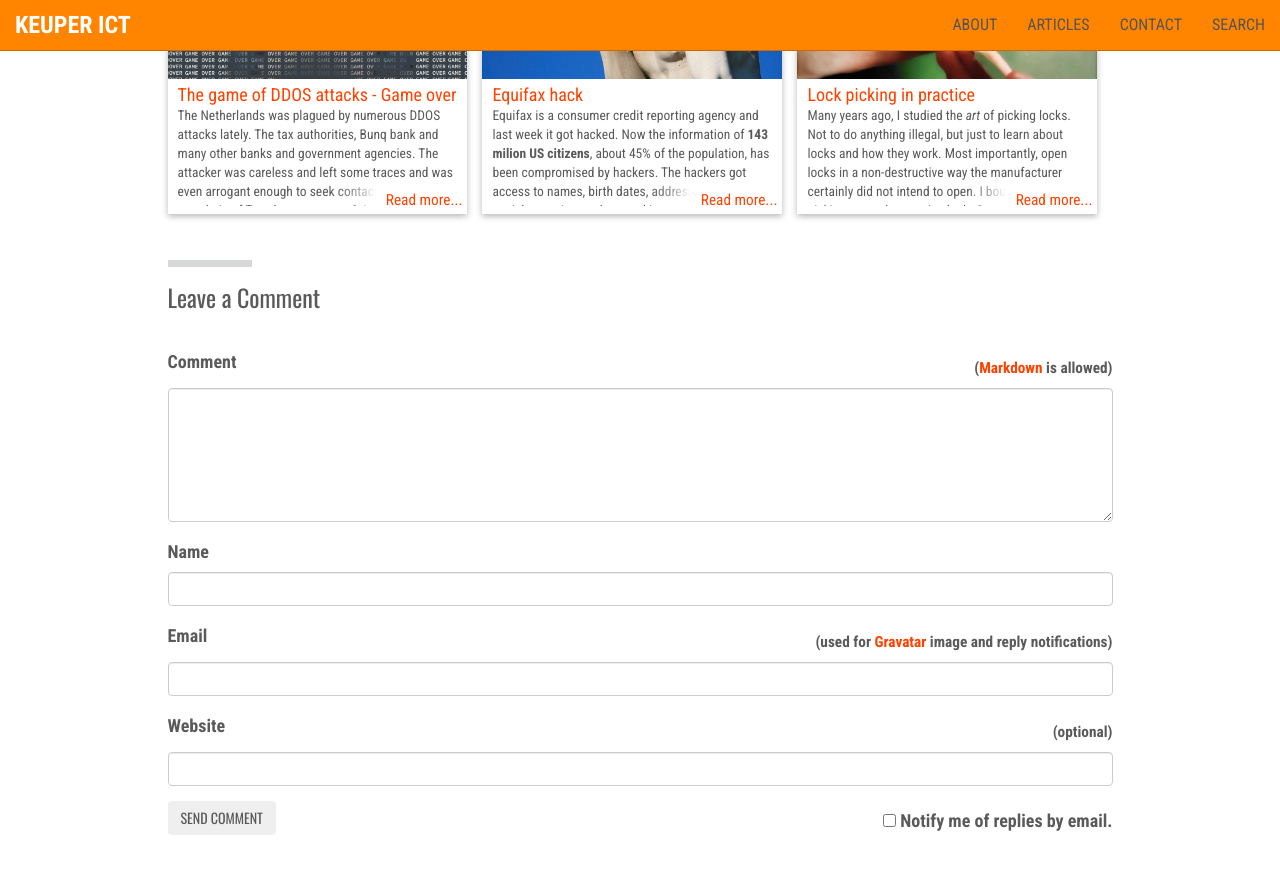
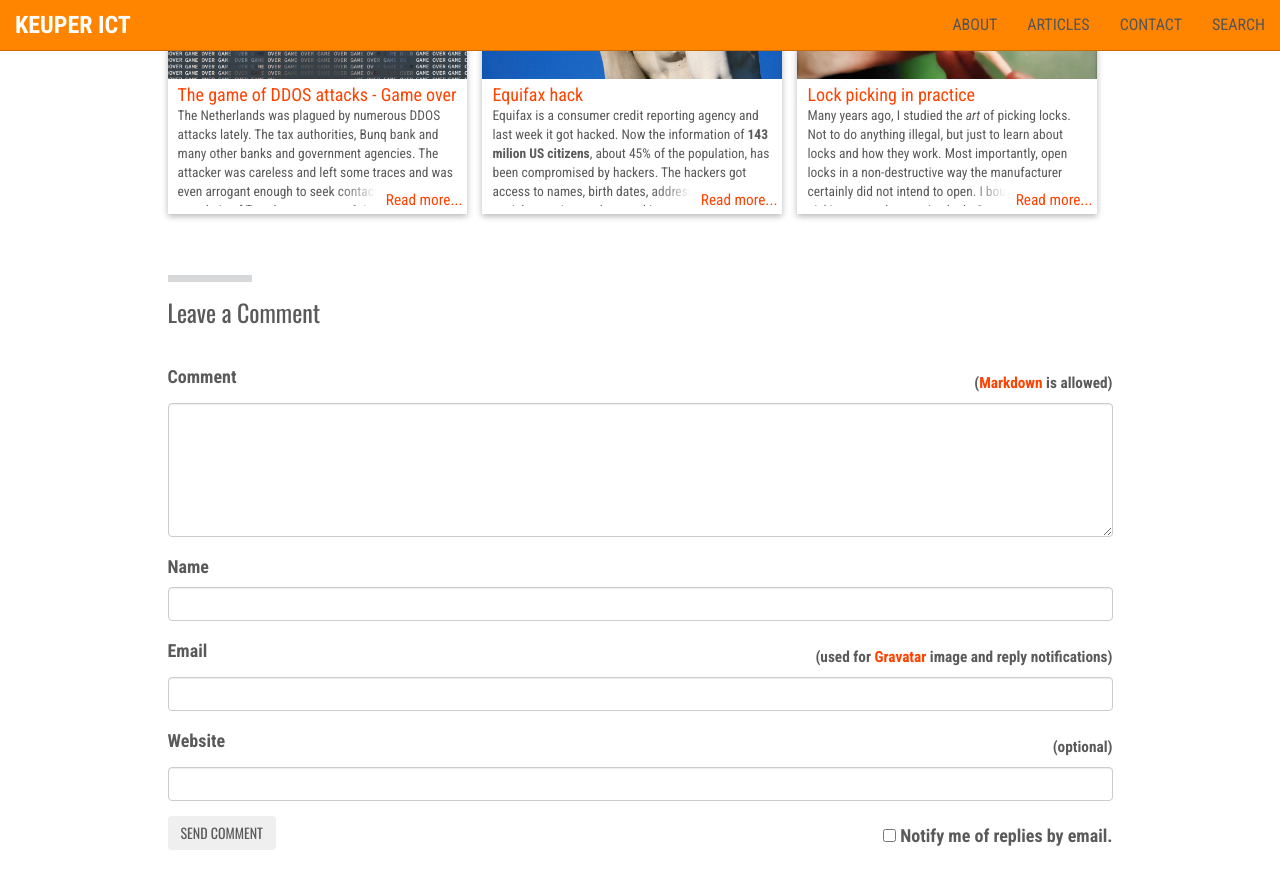
Before and after one commit to jkeuper/jkeuper.github.io, a Jekyll site: the page built from _posts/2017-11-15-wordpress-plugins.md, in a window 1280 px wide and 900 px high, scrolled down 1624 px. Shown: the top 889 px of the window. Built offline with Jekyll 4.4.1, drawn with Linux system fonts in a browser that asks for light colours; nearby versions of some CDN libraries.

Commit message:
Fix margin for multiline related posts.

```diff
--- a/_includes/related-posts.html
+++ b/_includes/related-posts.html
@@ -24,7 +24,7 @@
 {%- assign related = related | slice: 0, maxRelated  -%}
 {%- for post in related -%}
 <div class="col-xs-6 col-sm-4 col-md-4" style="padding-left: 0px;">
-<div style="padding: 0px; height: 265px; overflow: hidden; box-shadow: 0px 0.15em 0.35em 0px rgba(0,0,0,0.285);">
+<div style="padding: 0px; margin-bottom: 15px; height: 265px; overflow: hidden; box-shadow: 0px 0.15em 0.35em 0px rgba(0,0,0,0.285);">
 <a href="{{ post.url | prepend: site.baseurl }}">
 <span class="img" style="background-position: 50%; margin: 0px; height: 130px; display: block; background-image: url('{{ post.featured_image }}'); background-size: cover;"></span>
 </a>
```
